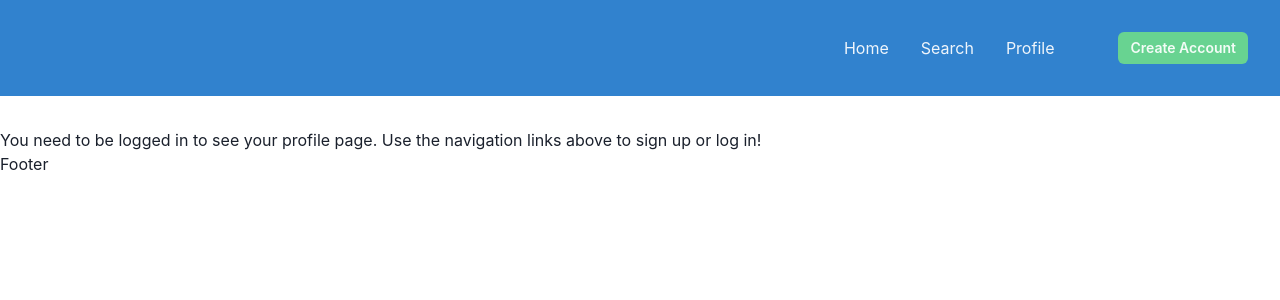
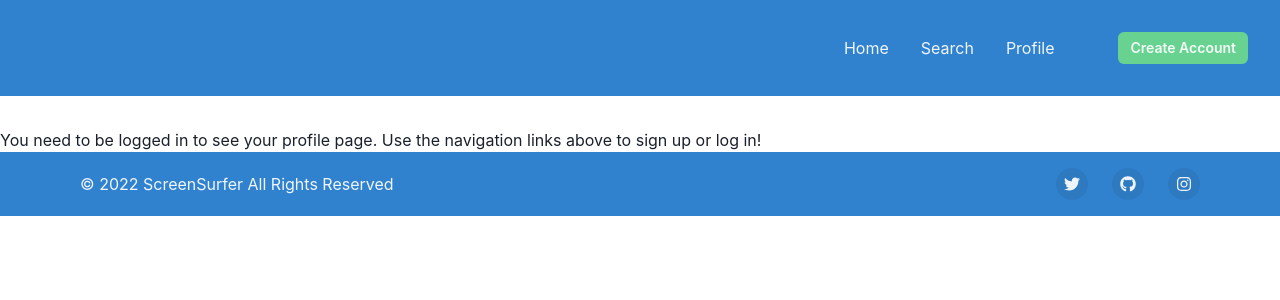
Before and after one commit to brbates86/ScreenSurfer, a React (Create React App) app in the folder client/: page /profiles/1 in a window 1280 px wide. Shown: the top 300 px of the page. Built offline with nearby package versions, Linux system fonts and the light colour scheme; no server answers.

Commit message:
add Footer component

```diff
--- a/client/src/components/Footer/index.js
+++ b/client/src/components/Footer/index.js
@@ -1,14 +1,74 @@
-import React from 'react';
-import { useLocation, useNavigate } from 'react-router-dom';
 
-const Footer = () => {
-  const location = useLocation();
-  const navigate = useNavigate();
+import {
+  Box,
+  chakra,
+  Container,
+  Stack,
+  Text,
+  useColorModeValue,
+  VisuallyHidden,
+} from '@chakra-ui/react';
+import { FaInstagram, FaTwitter, FaGithub } from 'react-icons/fa';
+import { ReactNode } from 'react';
+
+const SocialButton = ({
+  children,
+  label,
+  href,
+}:
+{
+  children: ReactNode;
+  label: string;
+  href: string;
+}) => {
   return (
-    <footer >
-      Footer
-    </footer>
+    <chakra.button
+      bg={useColorModeValue('blackAlpha.100', 'whiteAlpha.100')}
+      rounded={'full'}
+      w={8}
+      h={8}
+      cursor={'pointer'}
+      as={'a'}
+      href={href}
+      display={'inline-flex'}
+      alignItems={'center'}
+      justifyContent={'center'}
+      transition={'background 0.3s ease'}
+      _hover={{
+        bg: useColorModeValue('blackAlpha.200', 'whiteAlpha.200'),
+      }}>
+      <VisuallyHidden>{label}</VisuallyHidden>
+      {children}
+    </chakra.button>
   );
 };
 
-export default Footer;
+export default function SmallWithSocial() {
+  return (
+    <Box
+      bg={useColorModeValue('blue.500', 'gray.900')}
+      color={useColorModeValue('whiteAlpha.900', 'gray.200')}>
+      <Container
+        as={Stack}
+        maxW={'6xl'}
+        py={4}
+        direction={{ base: 'column', md: 'row' }}
+        spacing={5}
+        justify={{ base: 'center', md: 'space-between' }}
+        align={{ base: 'center', md: 'center' }}>
+        <Text>© 2022 ScreenSurfer All Rights Reserved</Text>
+        <Stack direction={'row'} spacing={6}>
+          <SocialButton label={'Twitter'} href={'#'}>
+            <FaTwitter />
+          </SocialButton>
+          <SocialButton label={'GitHub'} href={'#'}>
+            <FaGithub />
+          </SocialButton>
+          <SocialButton label={'Instagram'} href={'#'}>
+            <FaInstagram />
+          </SocialButton>
+        </Stack>
+      </Container>
+    </Box>
+  );
+}
```
